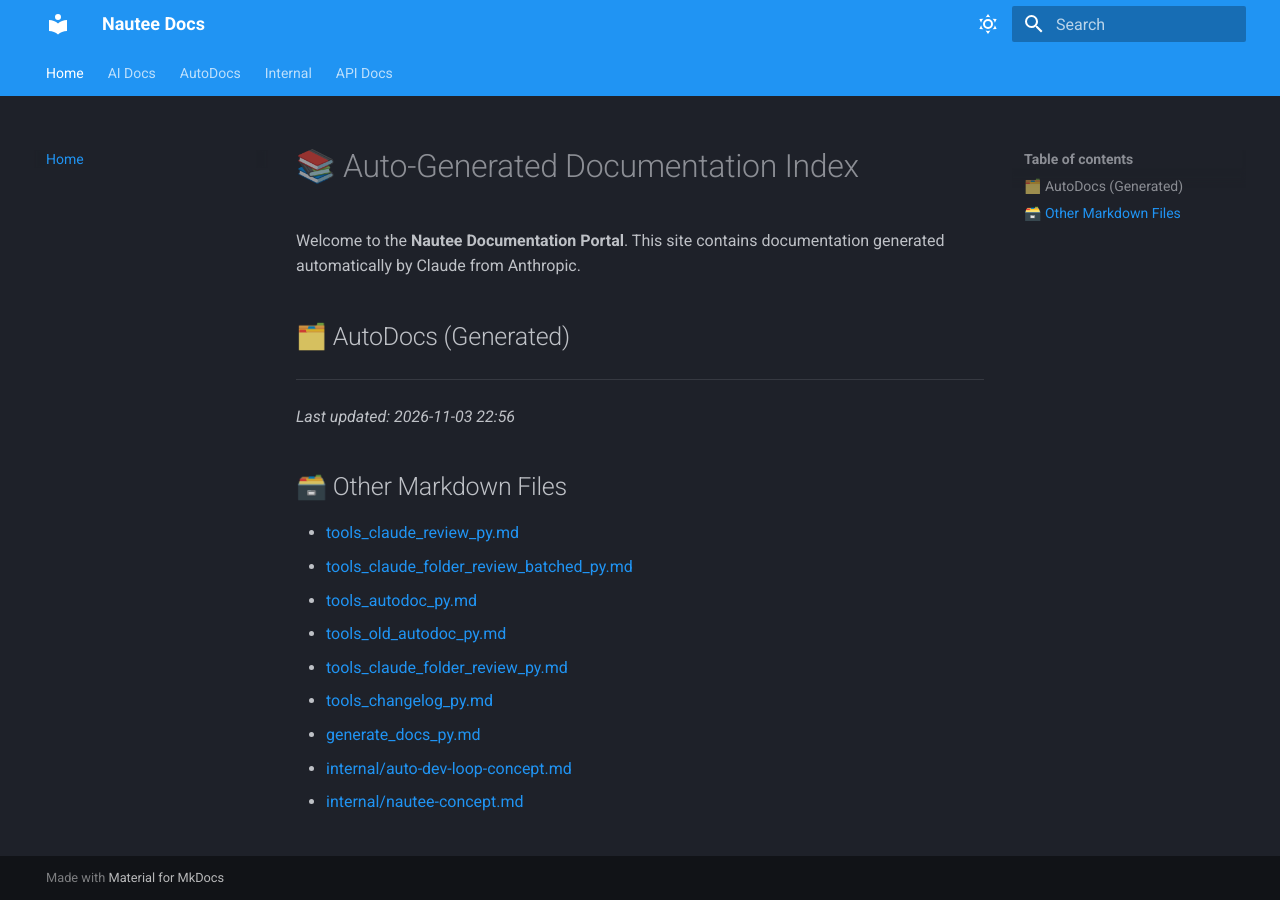
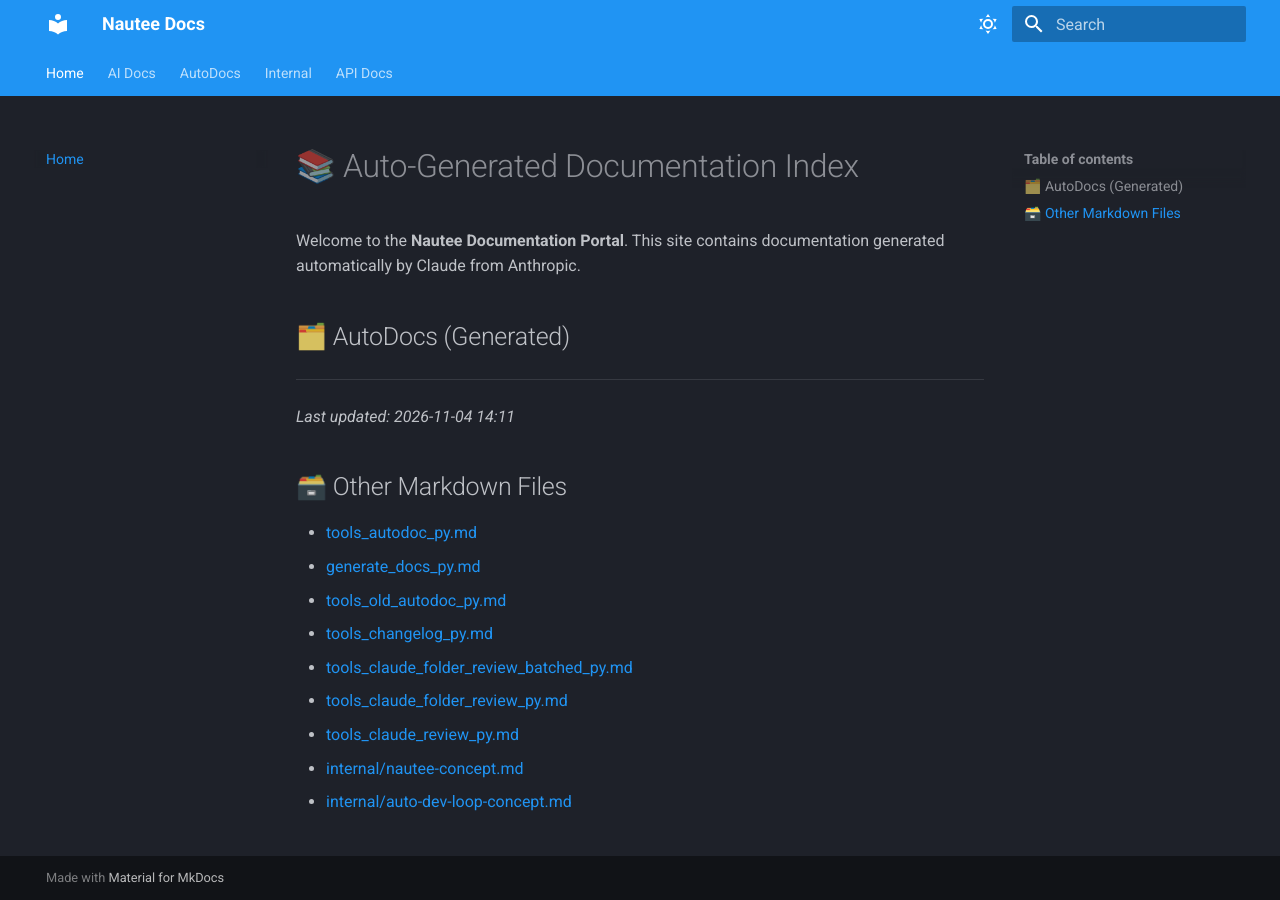
Before and after one commit to 48Nauts-Operator/nautee, an MkDocs documentation site: the page built from docs/index.md, in a window 1280 px wide. Built offline with MkDocs 1.6.1 and Material for MkDocs 9.7.7, drawn with Linux system fonts in a browser that asks for light colours.

```diff
--- a/docs/index.md
+++ b/docs/index.md
@@ -7,16 +7,16 @@ Welcome to the **Nautee Documentation Portal**. This site contains documentation
 
 ---
 
-_Last updated: 2026-11-03 22:56_
+_Last updated: 2026-11-04 14:11_
 
 ## 🗃️ Other Markdown Files
 
+- [tools_autodoc_py.md](tools_autodoc_py.md)
+- [generate_docs_py.md](generate_docs_py.md)
+- [tools_old_autodoc_py.md](tools_old_autodoc_py.md)
+- [tools_changelog_py.md](tools_changelog_py.md)
+- [tools_claude_folder_review_batched_py.md](tools_claude_folder_review_batched_py.md)
+- [tools_claude_folder_review_py.md](tools_claude_folder_review_py.md)
 - [tools_claude_review_py.md](tools_claude_review_py.md)
-- [tools_claude_folder_review_batched_py.md](tools_claude_folder_review_batched_py.md)
-- [tools_autodoc_py.md](tools_autodoc_py.md)
-- [tools_old_autodoc_py.md](tools_old_autodoc_py.md)
-- [tools_claude_folder_review_py.md](tools_claude_folder_review_py.md)
-- [tools_changelog_py.md](tools_changelog_py.md)
-- [generate_docs_py.md](generate_docs_py.md)
+- [internal/nautee-concept.md](internal/nautee-concept.md)
 - [internal/auto-dev-loop-concept.md](internal/auto-dev-loop-concept.md)
-- [internal/nautee-concept.md](internal/nautee-concept.md)
```
